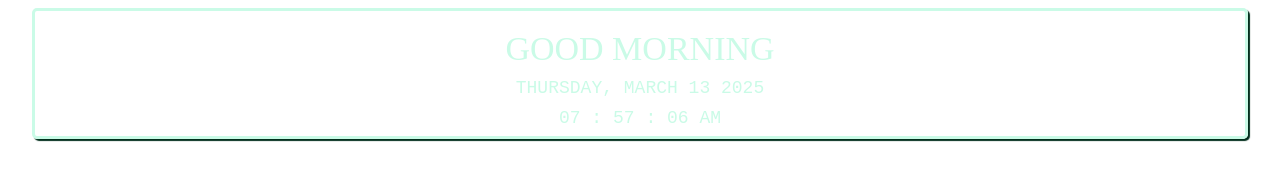
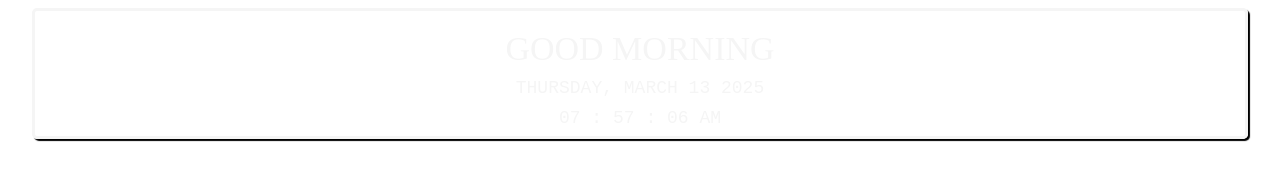
Before and after one commit to IngeSmeers/notion, a plain HTML site: page greeting_minimal.html in a window 1280 px wide. Drawn offline with Linux system fonts and the light colour scheme.

Commit message:
Update greeting_minimal.html

```diff
--- a/greeting_minimal.html
+++ b/greeting_minimal.html
@@ -17,16 +17,16 @@
 
         .widget {
             padding: 5px 5px ;
-            color: #cafbe7;
+            color: #f5f5f5;
             display: flex;
             justify-content:center;
             align-items:center;
             flex-direction: column;
             max-width: 95%;
             margin: auto;
-            border: 3px solid #cafbe7;
+            border: 3px solid #f5f5f5;
             border-radius: 5px;
-            box-shadow: 2px 2px 1px 0px #032f1d;
+            box-shadow: 2px 2px 1px 0px #000000;
 
         }
 
```
